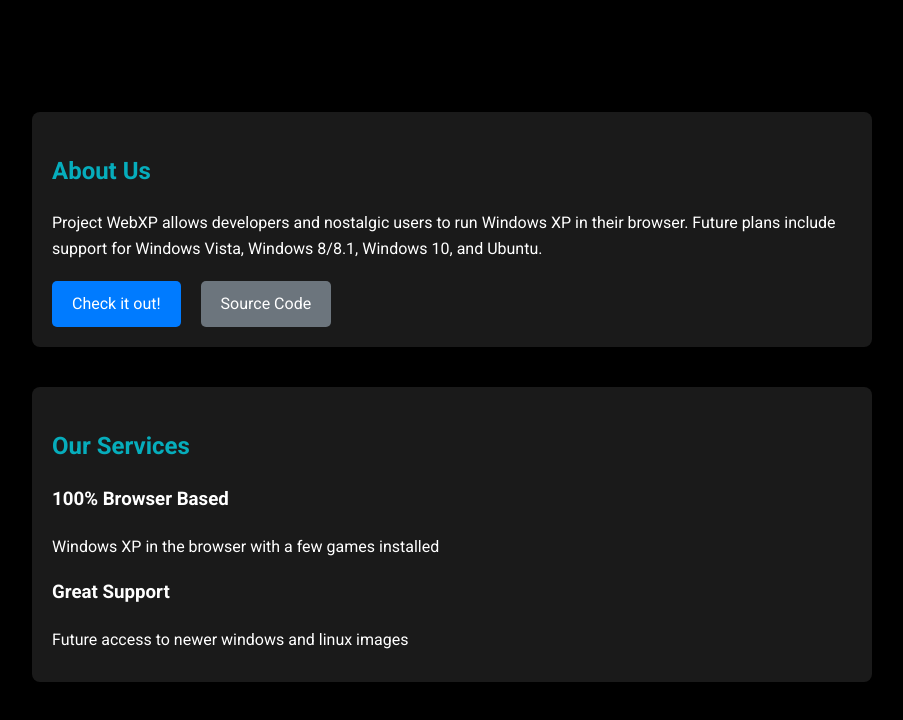
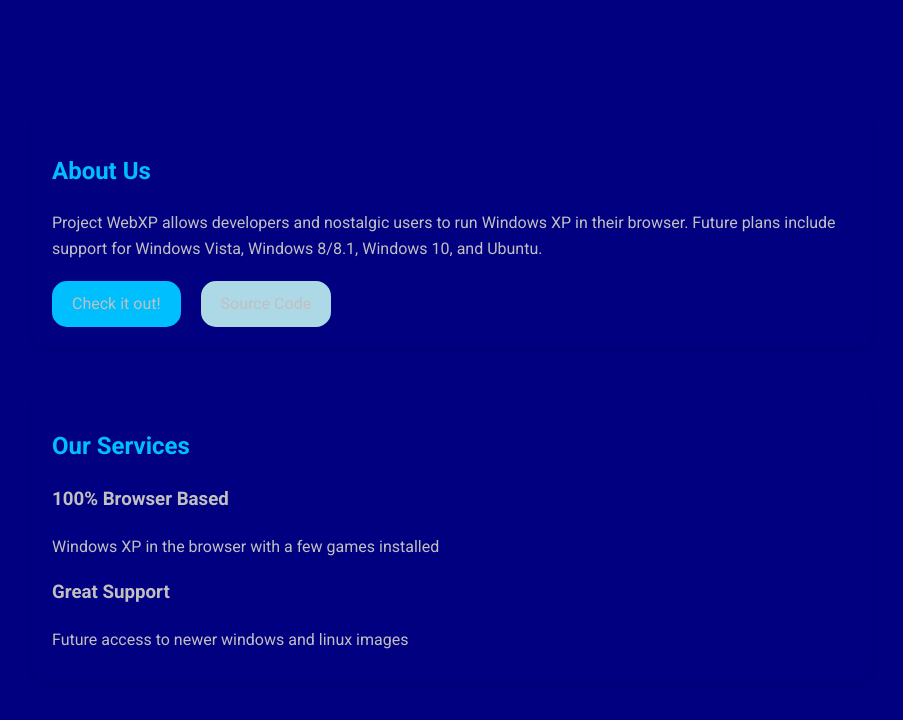
Before and after one commit to Derplord3264/project-webxp, a plain HTML site: page index.htm in a window 1280 px wide. Shown: the whole page, without its empty margins (188-1091 px from the left). Drawn offline with Linux system fonts and the light colour scheme; a script that the page names is missing; some icons are missing.

Commit message:
Update styles.css

```diff
--- a/styles.css
+++ b/styles.css
@@ -1,15 +1,15 @@
 body {
     font-family: 'Roboto', sans-serif;
     line-height: 1.6;
-    color: #fff;
+    color: #C0C0C0; /* Lighter gray for text */
     margin: 0;
     padding: 0;
-    background-color: #000;
+    background-color: #000080; /* Classic XP blue */
 }
 
 header {
-    background-color: transparent;
-    color: #fff;
+    background-color: #000080; /* Match body background */
+    color: #C0C0C0; /* Lighter gray for text */
     padding: 20px 50px;
     display: flex;
     justify-content: space-between;
@@ -36,22 +36,22 @@ nav ul {
 }
 
 nav ul li a {
-    color: #06adbc;
+    color: #00BFFF; /* Classic XP link color */
     text-decoration: none;
     transition: color 0.3s ease;
 }
 
 nav ul li a:hover {
-    color: #007bff;
+    color: #ADD8E6; /* XP hover color */
 }
 
 .content-wrapper {
     max-width: 800px;
     margin: 40px auto;
     padding: 20px;
-    background-color: #1a1a1a;
-    border-radius: 8px;
-    box-shadow: 0 2px 4px rgba(0,0,0,0.1);
+    background-color: #000080; /* Match header and body */
+    border-radius: 15px; /* Softer corners */
+    box-shadow: 0 2px 4px rgba(0,0,0,0.1); /* Subtle shadow */
 }
 
 .buttons {
@@ -64,21 +64,21 @@ nav ul li a:hover {
 .secondary {
     display: inline-block;
     padding: 10px 20px;
-    background-color: #007bff;
-    color: #fff;
+    background-color: #00BFFF; /* XP button color */
+    color: #C0C0C0; /* Lighter gray for text */
     border: none;
-    border-radius: 5px;
+    border-radius: 15px; /* Rounded corners */
     text-decoration: none;
     transition: background-color 0.3s ease;
 }
 
 .secondary {
-    background-color: #6c757d;
+    background-color: #ADD8E6; /* XP secondary color */
 }
 
 .btn:hover,
 .secondary:hover {
-    background-color: #0056b3;
+    background-color: #00BFFF; /* Keep consistent hover effect */
     opacity: 0.9;
 }
 
@@ -86,13 +86,13 @@ nav ul li a:hover {
     max-width: 800px;
     margin: 0 auto;
     padding: 20px;
-    background-color: #1a1a1a;
-    border-radius: 10px;
-    box-shadow: 0 0 10px rgba(0, 0, 0, 0.5);
+    background-color: #000080; /* Match header and body */
+    border-radius: 15px; /* Softer corners */
+    box-shadow: 0 0 10px rgba(0, 0, 0, 0.5); /* Subtle shadow */
 }
 
 h1, h2 {
-    color: #06adbc;
+    color: #00BFFF; /* Classic XP link color */
 }
 
 p {
@@ -100,7 +100,7 @@ p {
 }
 
 a {
-    color: #06adbc;
+    color: #00BFFF; /* Classic XP link color */
     text-decoration: none;
 }
 
```
